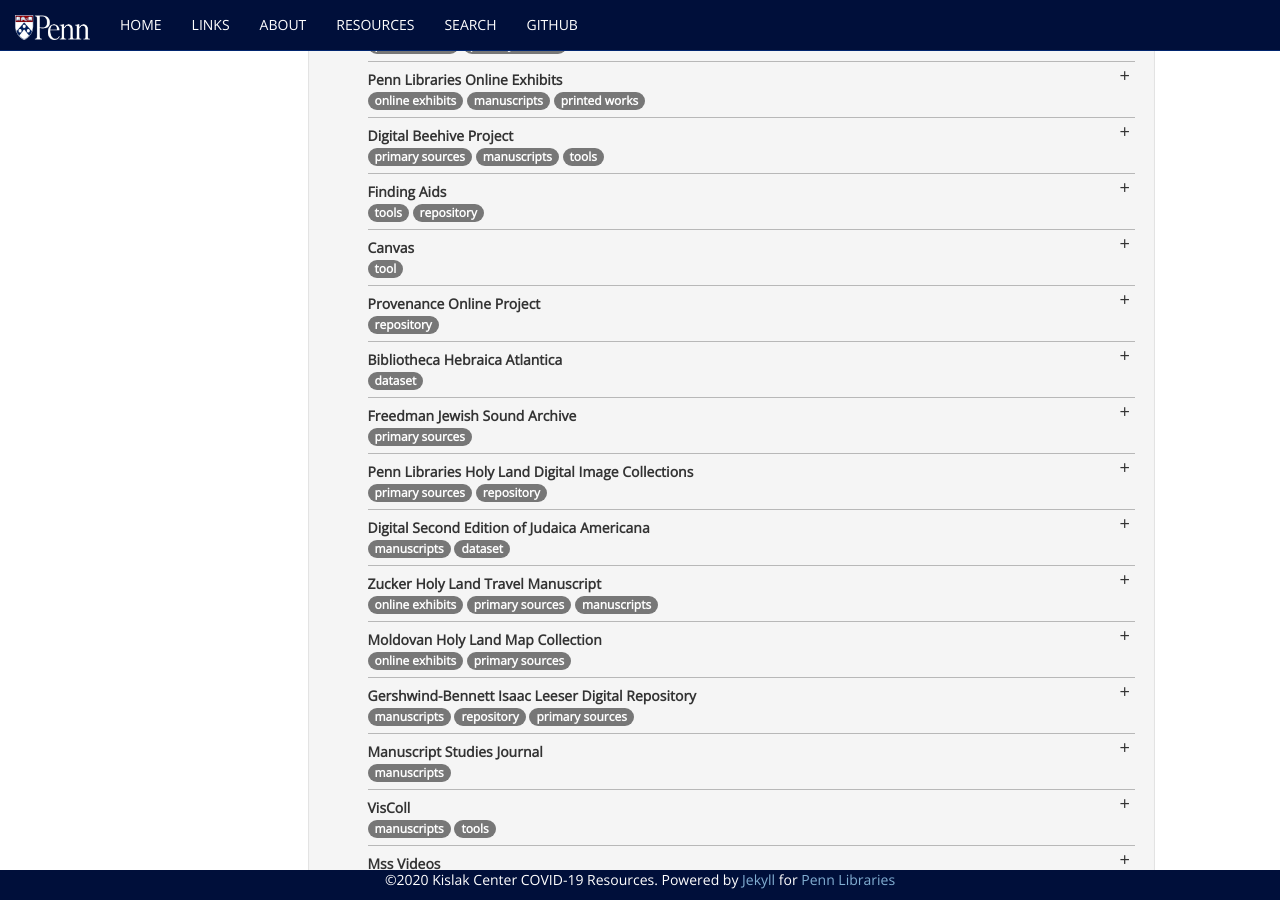
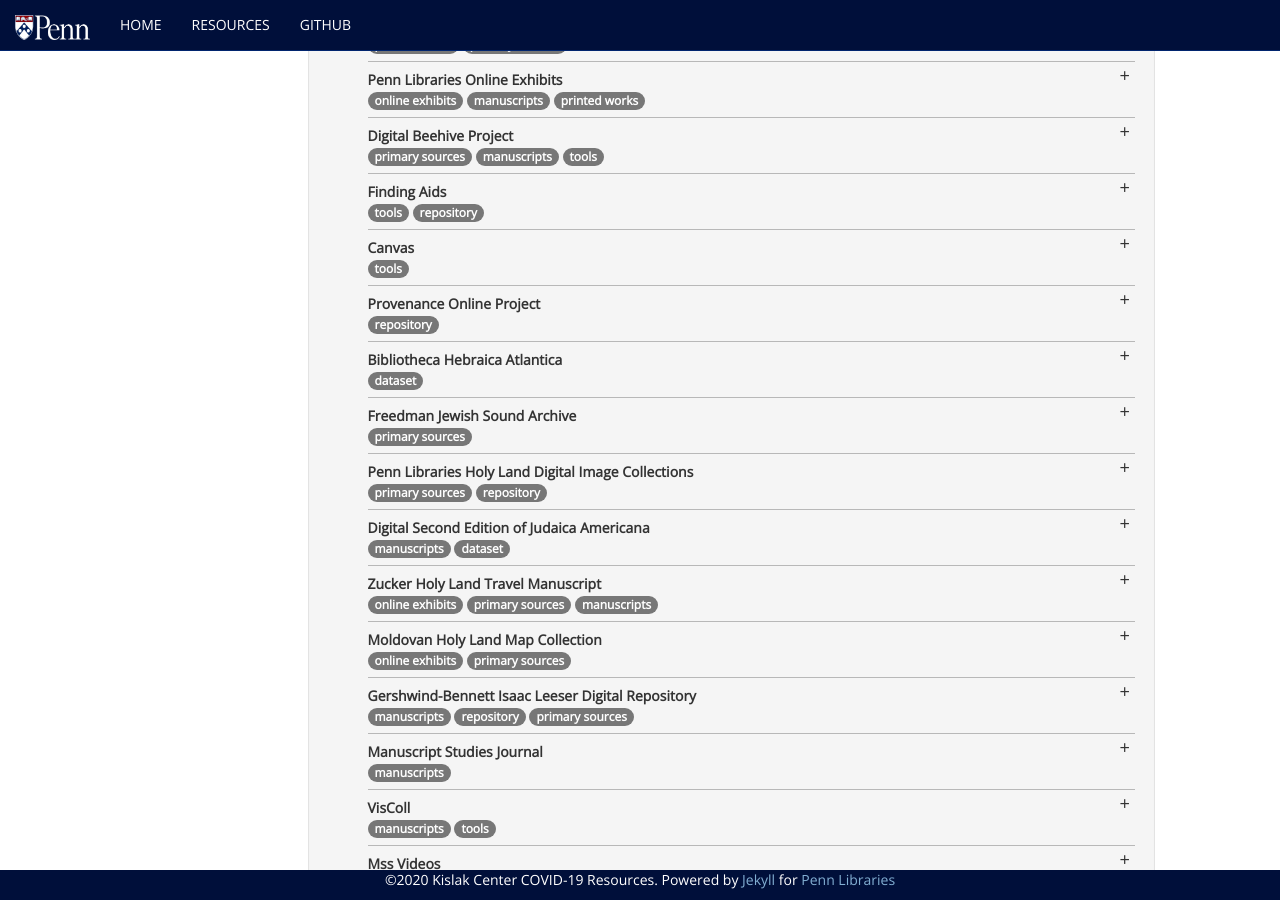
Before and after one commit to KislakCenter/covid-19-resources, a Jekyll site: the page built from resources.html, in a window 1280 px wide and 900 px high, scrolled down 445 px. Built offline with Jekyll 4.4.1, drawn with Linux system fonts in a browser that asks for light colours; some web fonts are replaced; some of the changed lines change nothing that is shown.

Commit message:
changes to header

```diff
--- a/_config.yml
+++ b/_config.yml
@@ -26,18 +26,18 @@
 # NOTE: If no `title` is given in this list or the page's YAML header,
 # the link will not appear in the navigation bar.
 header_pages:
-  - path: links.html
-    title: Links
+#  - path: links.html
+#    title: Links
 #  - path: archive.html
 #    title: Archive
-  - path: about.html
-    title: About
+  - path: resources.html
+    title: Resources
+#  - path: about.html
+#    title: About
 #  - path: feed.xml
 #    title: RSS
-  - path: resources.html
-    title: Resources
-  - path: search.html
-    title: Search
+#  - path: search.html
+#    title: Search
 # Set this to your UA-# value, or '' to disable the block completely
 gaaccount: ''
 
--- a/_data/resources.yml
+++ b/_data/resources.yml
@@ -56,7 +56,7 @@
 - title: 'Canvas'
   link: https://canvas.upenn.edu
   description: 'Canvas is the primary learning management system for the University of Pennsylvania. Instructors can use Canvas in conjunction with other digital tools to provide students an interface for integrating special collections into their teaching.'
-  tags: [tool]
+  tags: [tools]
   domain: University
 - title: 'Provenance Online Project'
   link: https://provenanceonlineproject.wordpress.com/
```
